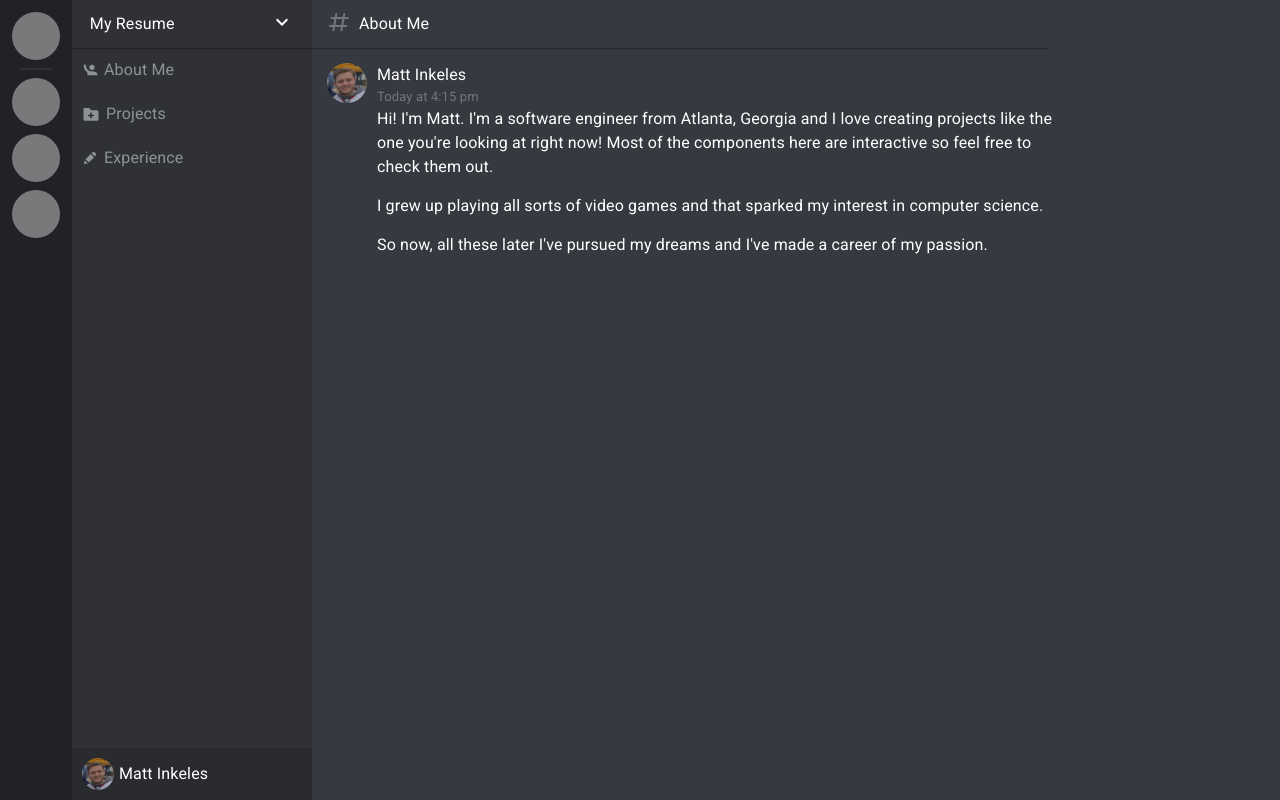
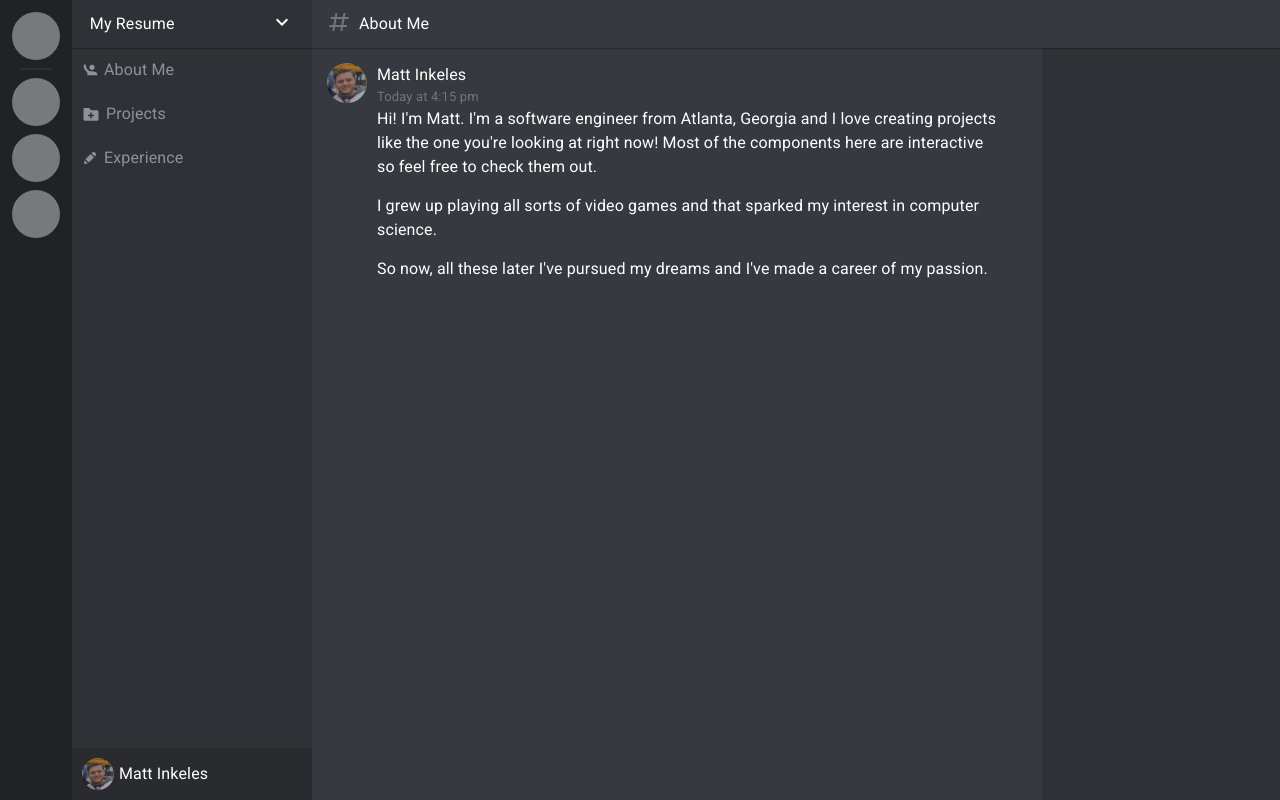
Before and after one commit to mattink37/web-portfolio, a React (Create React App) app: page / in a window 1280 px wide. Built offline with nearby package versions, Linux system fonts and the light colour scheme; grey boxes are pictures that could not be loaded.

Commit message:
Added initial userPanel

```diff
--- a/src/components/main-page/chat-message.tsx
+++ b/src/components/main-page/chat-message.tsx
@@ -11,7 +11,7 @@ const ChatMessage: React.FC<ChatMessageProps> = ({
   showDate,
 }) => {
   return (
-    <Grid container direction='column'>
+    <Grid container direction='column' sx={{ flexFlow: 'nowrap' }}>
       <Grid container direction='row' className='MessageContainer'>
         <Grid item className='Avatar'>
           {showAvatar ? <img src={MattProfile} className="ProfilePicMain" /> : <div style={{ width: '40px' }}></div>}
--- a/src/components/main-page/main-page.tsx
+++ b/src/components/main-page/main-page.tsx
@@ -21,10 +21,22 @@ const MainPage = () => {
         <ChannelPanel setSelectedChannel={setSelectedChannel} />
       </Grid>
       <Grid item sx={{ flex: "1" }}>
-        <TopBar headerText={selectedChannel} />
-        <Channel channelName={selectedChannel} />
+        <Grid container direction='column' sx={{ flex: 'auto', flexDirection: 'column', height: '100%' }}>
+          <Grid container>
+            <Grid item sx={{ width: '100%' }}>
+              <TopBar headerText={selectedChannel} />
+            </Grid>
+          </Grid>
+          <Grid container direction='row' sx={{ flexGrow: 'inherit' }}>
+            <Grid item sx={{ width: '0px', flex: 'auto' }}>
+              <Channel channelName={selectedChannel} />
+            </Grid>
+            <Grid item sx={{ paddingLeft: '40px' }}>
+              <Grid item sx={{ width: '238px', height: '100%', backgroundColor: '#2f3136' }}></Grid> {/* Todo userpanel */}
+            </Grid>
+          </Grid>
+        </Grid>
       </Grid>
-      <Grid item sx={{ width: '232px' }}></Grid> {/* Todo userpanel */}
     </Grid>
   );
 };
--- a/src/components/page-header/styles/topbar.css
+++ b/src/components/page-header/styles/topbar.css
@@ -4,6 +4,8 @@
   box-shadow: 0 1px 0 rgba(4,4,5,0.2),0 1.5px 0 rgba(6,6,7,0.05),0 2px 0 rgba(4,4,5,0.05);
   padding: 0 1px 0 15px;
   align-items: center;
+  position: relative;
+  z-index: 999;
 }
 
 .Hashtag {
```
